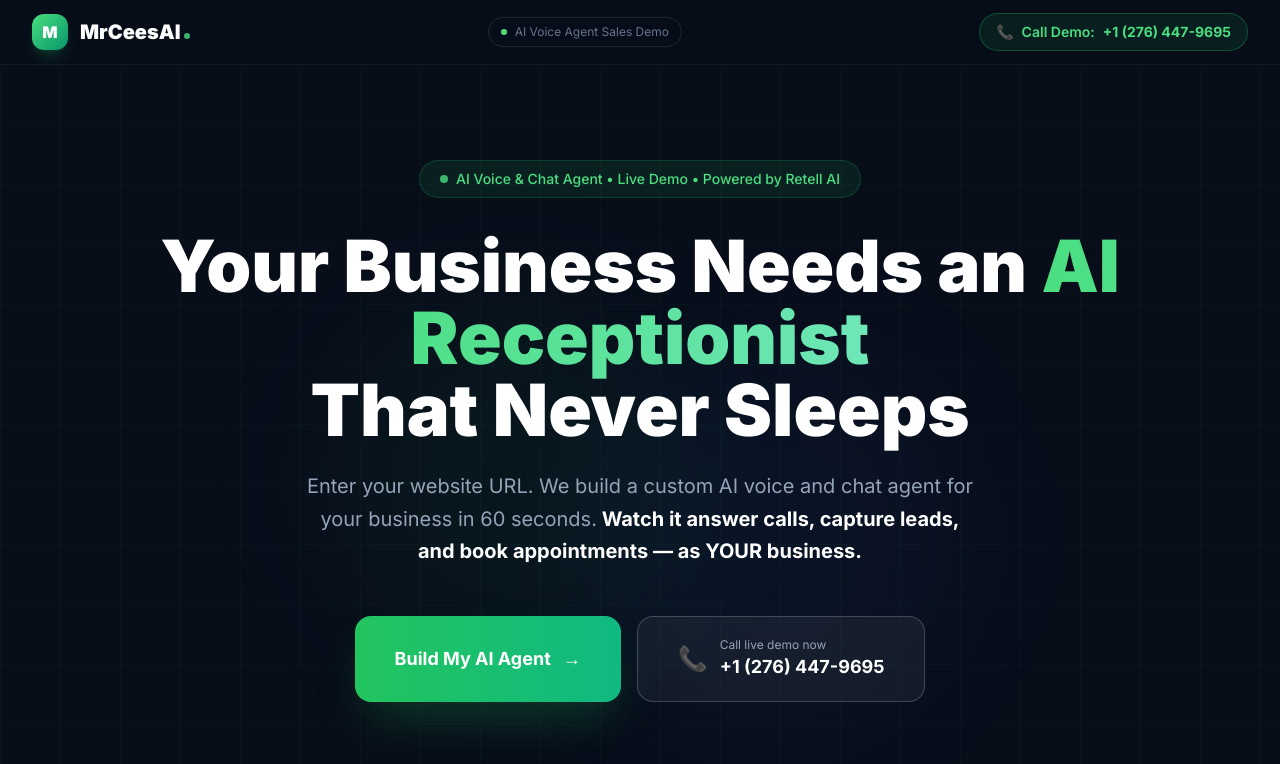
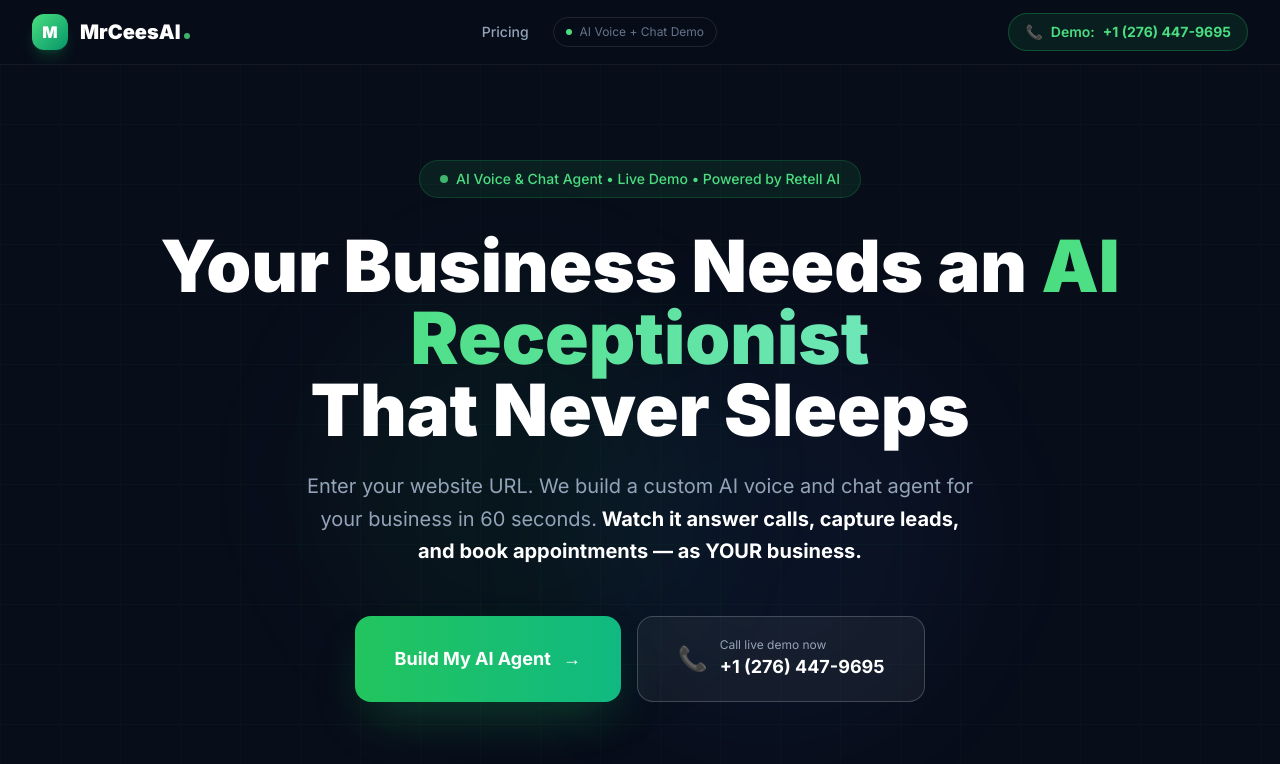
Before and after one commit to ausjones84/mrceesai-voice-demo, a Next.js app: page / in a window 1280 px wide. Shown: the top 764 px of the page. Built offline with nearby package versions, Linux system fonts and the light colour scheme.

Commit message:
Update layout.tsx

```diff
--- a/app/layout.tsx
+++ b/app/layout.tsx
@@ -4,10 +4,9 @@ import './globals.css';
 
 export const metadata: Metadata = {
   title: 'MrCeesAI — AI Voice Agent Demo',
-  description: 'See a live AI voice receptionist answer calls as your business. Built for legal, beauty, healthcare, home services & financial. MrCeesAI automation agency.',
-  keywords: 'AI voice agent, AI receptionist, business automation, MrCeesAI, Retell AI',
+  description: 'See a live AI voice and chat agent for your business. MrCeesAI automation agency.',
   openGraph: {
-    title: 'MrCeesAI — Your Business Needs an AI Receptionist That Never Sleeps',
+    title: 'MrCeesAI — Your Business Should Work Even When You Are Not',
     description: 'Watch an AI answer calls as YOUR business — live demo in 60 seconds.',
     type: 'website',
   },
@@ -15,65 +14,54 @@ export const metadata: Metadata = {
 
 export default function RootLayout({ children }: { children: React.ReactNode }) {
   return (
-    <html lang="en">
+    <html lang='en'>
       <head>
-        <link rel="preconnect" href="https://fonts.googleapis.com" />
-        <link rel="preconnect" href="https://fonts.gstatic.com" crossOrigin="anonymous" />
-        <link href="https://fonts.googleapis.com/css2?family=Inter:wght@300;400;500;600;700;800;900&display=swap" rel="stylesheet" />
+        <link rel='preconnect' href='https://fonts.googleapis.com' />
+        <link rel='preconnect' href='https://fonts.gstatic.com' crossOrigin='anonymous' />
+        <link href='https://fonts.googleapis.com/css2?family=Inter:wght@300;400;500;600;700;800;900&display=swap' rel='stylesheet' />
       </head>
-      <body className="bg-[#080d1a] text-white min-h-screen antialiased font-sans">
-        {/* Top Navigation Bar */}
-        <nav className="fixed top-0 left-0 right-0 z-50 border-b border-white/5" style={{background:'rgba(8,13,26,0.85)',backdropFilter:'blur(16px)'}}>
-          <div className="max-w-7xl mx-auto px-4 sm:px-6 lg:px-8">
-            <div className="flex items-center justify-between h-16">
-              {/* Logo */}
-              <a href="/" className="flex items-center gap-3 group">
-                <div className="w-9 h-9 bg-gradient-to-br from-green-400 to-emerald-600 rounded-xl flex items-center justify-center shadow-lg shadow-green-500/20 group-hover:shadow-green-500/40 transition-all">
-                  <span className="text-white font-black text-base">M</span>
+      <body className='bg-[#080d1a] text-white min-h-screen antialiased font-sans'>
+        <nav className='fixed top-0 left-0 right-0 z-50 border-b border-white/5' style={{background:'rgba(8,13,26,0.85)',backdropFilter:'blur(16px)'}}>
+          <div className='max-w-7xl mx-auto px-4 sm:px-6 lg:px-8'>
+            <div className='flex items-center justify-between h-16'>
+              <a href='/' className='flex items-center gap-3 group'>
+                <div className='w-9 h-9 bg-gradient-to-br from-green-400 to-emerald-600 rounded-xl flex items-center justify-center shadow-lg shadow-green-500/20 group-hover:shadow-green-500/40 transition-all'>
+                  <span className='text-white font-black text-base'>M</span>
                 </div>
-                <div className="flex items-baseline gap-1">
-                  <span className="font-black text-xl text-white">MrCeesAI</span>
-                  <span className="w-1.5 h-1.5 bg-green-400 rounded-full mb-0.5 animate-pulse"></span>
+                <div className='flex items-baseline gap-1'>
+                  <span className='font-black text-xl text-white'>MrCeesAI</span>
+                  <span className='w-1.5 h-1.5 bg-green-400 rounded-full mb-0.5 animate-pulse'></span>
                 </div>
               </a>
-
-              {/* Center label */}
-              <div className="hidden md:flex items-center gap-2 text-xs text-slate-500 border border-white/10 rounded-full px-3 py-1.5">
-                <span className="w-1.5 h-1.5 bg-green-400 rounded-full animate-pulse"></span>
-                AI Voice Agent Sales Demo
+              <div className='hidden md:flex items-center gap-6'>
+                <a href='/#pricing' className='text-slate-400 hover:text-green-400 text-sm font-medium transition-colors'>Pricing</a>
+                <div className='text-xs text-slate-500 border border-white/10 rounded-full px-3 py-1.5 flex items-center gap-2'>
+                  <span className='w-1.5 h-1.5 bg-green-400 rounded-full animate-pulse'></span>
+                  AI Voice + Chat Demo
+                </div>
               </div>
-
-              {/* CTA */}
-              <a
-                href="tel:+12764479695"
-                className="flex items-center gap-2 bg-green-500/10 hover:bg-green-500/20 border border-green-500/30 text-green-400 font-semibold text-sm px-4 py-2 rounded-full transition-all duration-200"
-              >
-                <span>📞</span>
-                <span className="hidden sm:inline">Call Demo:</span>
-                <span className="font-bold">+1 (276) 447-9695</span>
+              <a href='tel:+12764479695' className='flex items-center gap-2 bg-green-500/10 hover:bg-green-500/20 border border-green-500/30 text-green-400 font-semibold text-sm px-4 py-2 rounded-full transition-all duration-200'>
+                <span>&#128222;</span>
+                <span className='hidden sm:inline'>Demo:</span>
+                <span className='font-bold'>+1 (276) 447-9695</span>
               </a>
             </div>
           </div>
         </nav>
-
-        {/* Page content with nav offset */}
-        <main className="pt-16">{children}</main>
-
-        {/* Footer */}
-        <footer className="border-t border-white/5 py-10 mt-8">
-          <div className="max-w-7xl mx-auto px-4 sm:px-6 lg:px-8">
-            <div className="flex flex-col md:flex-row items-center justify-between gap-6">
-              <div className="flex items-center gap-3">
-                <div className="w-8 h-8 bg-gradient-to-br from-green-400 to-emerald-600 rounded-lg flex items-center justify-center">
-                  <span className="text-white font-black text-sm">M</span>
+        <main className='pt-16'>{children}</main>
+        <footer className='border-t border-white/5 py-10 mt-8'>
+          <div className='max-w-7xl mx-auto px-4 sm:px-6 lg:px-8'>
+            <div className='flex flex-col md:flex-row items-center justify-between gap-6'>
+              <div className='flex items-center gap-3'>
+                <div className='w-8 h-8 bg-gradient-to-br from-green-400 to-emerald-600 rounded-lg flex items-center justify-center'>
+                  <span className='text-white font-black text-sm'>M</span>
                 </div>
-                <span className="text-slate-400 text-sm">© {new Date().getFullYear()} MrCeesAI — AI Automation Agency</span>
+                <span className='text-slate-400 text-sm'>&#169; 2025 MrCeesAI — AI Automation Agency. Austin Jones.</span>
               </div>
-              <div className="flex items-center gap-6 text-sm text-slate-500">
-                <div className="flex items-center gap-2">
-                  <span className="w-1.5 h-1.5 bg-green-400 rounded-full animate-pulse"></span>
-                  <span>Live demo agent:</span>
-                  <a href="tel:+12764479695" className="text-green-400 font-bold hover:text-green-300 transition-colors">+1 (276) 447-9695</a>
+              <div className='flex items-center gap-4 text-sm text-slate-500'>
+                <div className='flex items-center gap-2'>
+                  <span className='w-1.5 h-1.5 bg-green-400 rounded-full animate-pulse'></span>
+                  Live demo: <a href='tel:+12764479695' className='text-green-400 font-bold hover:text-green-300 ml-1'>+1 (276) 447-9695</a>
                 </div>
                 <span>|</span>
                 <span>Powered by Retell AI</span>
```
